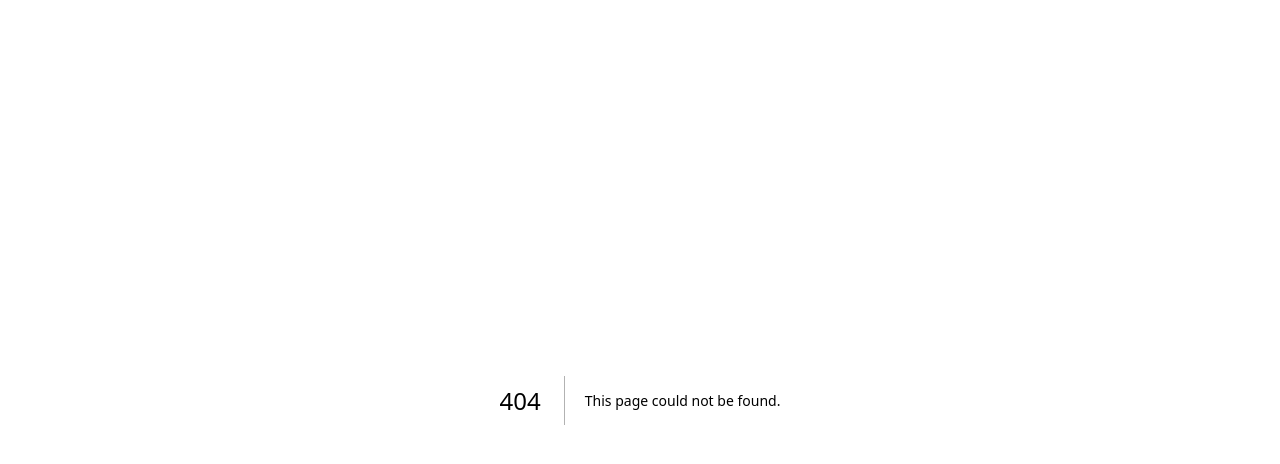
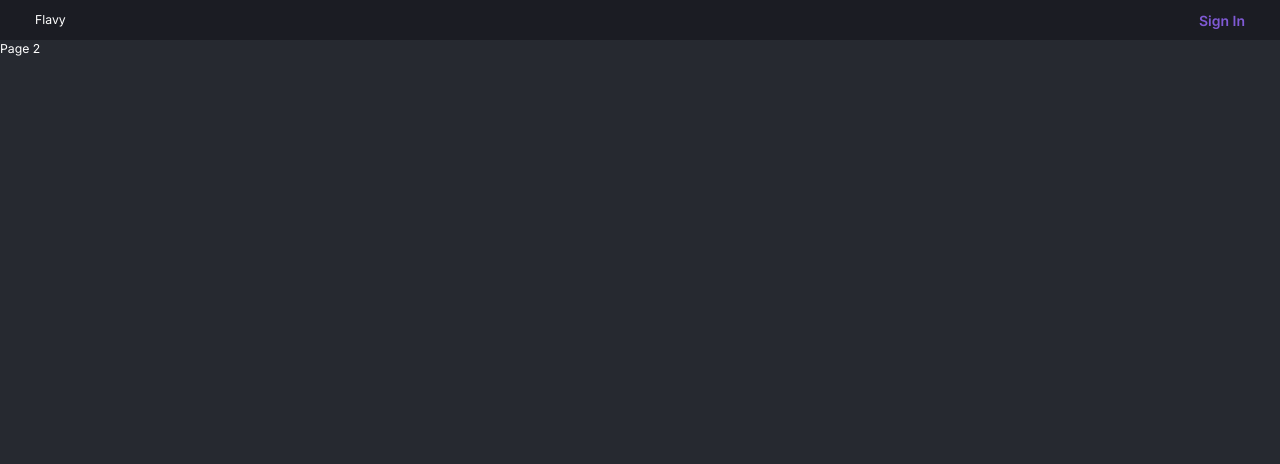
Before and after one commit to tyblue18/RnR, a Next.js app: page /home in a window 1280 px wide. Before the commit this address had no page. Shown: the top 464 px of the page. Built offline with nearby package versions, Linux system fonts and the light colour scheme.

Commit message:
lots of changes

```diff
--- /dev/null
+++ b/src/app/home/page.js
@@ -0,0 +1,3 @@
+export default function Home() {
+  return <h1> Page 2</h1>;
+}
--- a/src/app/layout.js
+++ b/src/app/layout.js
@@ -1,10 +1,11 @@
 import { Inter } from "next/font/google";
 import "./globals.css";
 import { Providers } from "./providers";
+import NavBar from "@/components/navBar";
 
 const inter = Inter({ subsets: ["latin"] });
 
-export const metadata = {
+const metadata = {
   title: "Create Next App",
   description: "Generated by create next app",
 };
@@ -13,7 +14,10 @@ export default function RootLayout({ children }) {
   return (
     <html lang="en">
       <body className={inter.className}>
-        <Providers>{children}</Providers>
+        <Providers>
+          <NavBar></NavBar>
+          {children}
+        </Providers>
       </body>
     </html>
   );
--- /dev/null
+++ b/src/components/navBar.jsx
@@ -0,0 +1,35 @@
+"use client";
+import { signIn } from "next-auth/react";
+import { Text, Button } from "@chakra-ui/react";
+
+export default function NavBar() {
+  return (
+    <div>
+      <nav>
+        <Text ml={10}>Flavy</Text>
+        <Button
+          mr={10}
+          colorScheme="purple"
+          variant="link"
+          onClick={() => {
+            signIn();
+          }}
+        >
+          Sign In
+        </Button>
+      </nav>
+      <style jsx>
+        {`
+          nav {
+            height: 40px;
+            width: 100dvw;
+            background-color: #1b1c23;
+            display: flex;
+            justify-content: space-between;
+            align-items: center;
+          }
+        `}
+      </style>
+    </div>
+  );
+}
--- /dev/null
+++ b/src/db/createDB.js
@@ -0,0 +1 @@
+use RRdb
```
Also changed, not shown: package.json (+11 -7 lines), src/app/page.js (+1 -16 lines), src/components/loginAuth.jsx (+6 -6 lines), src/db/loadFriendship.js (added, +7 -0 lines), src/db/loadUsers.js (added, +19 -0 lines), 2 other files (tests, documents, lock files or other folders).
